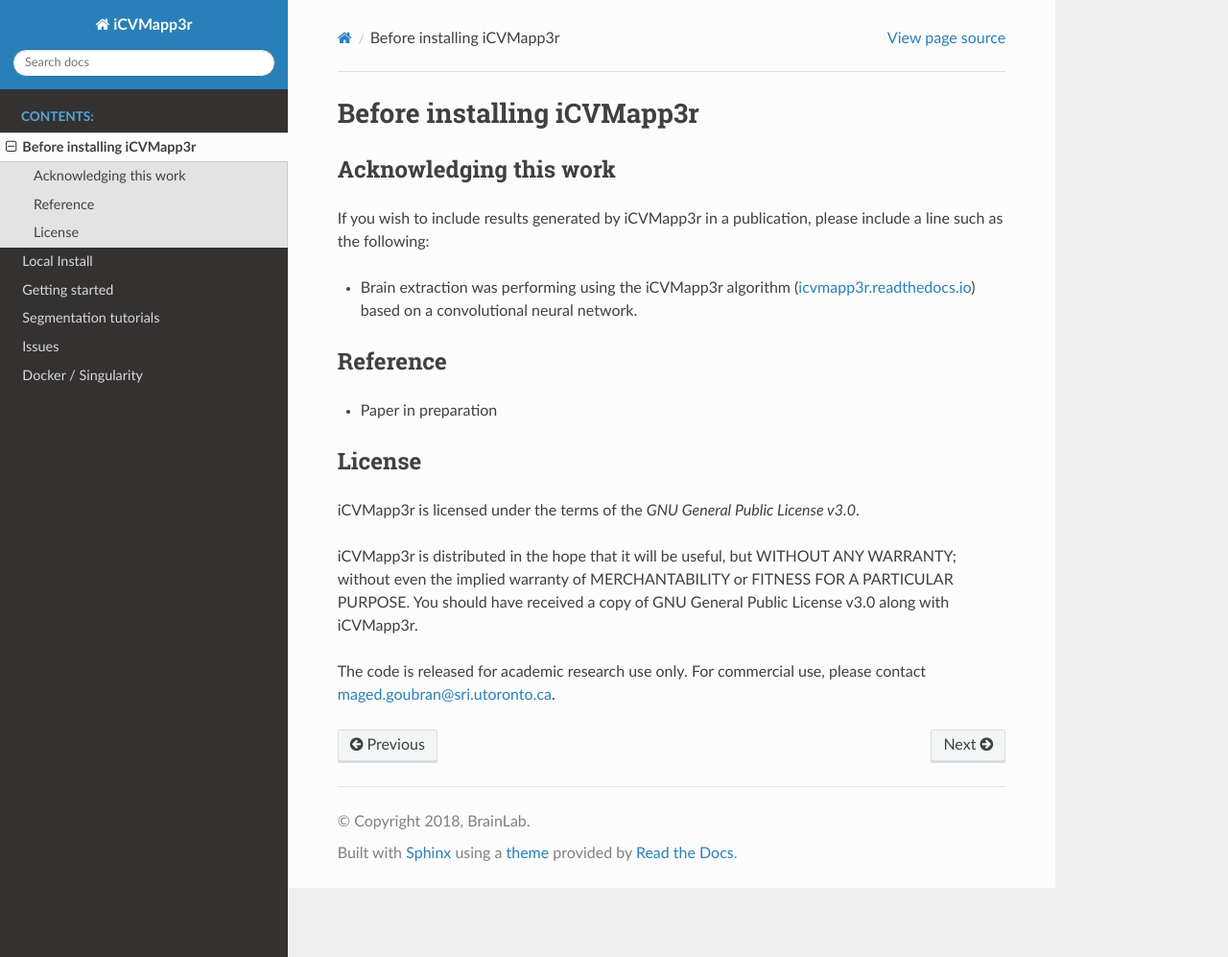
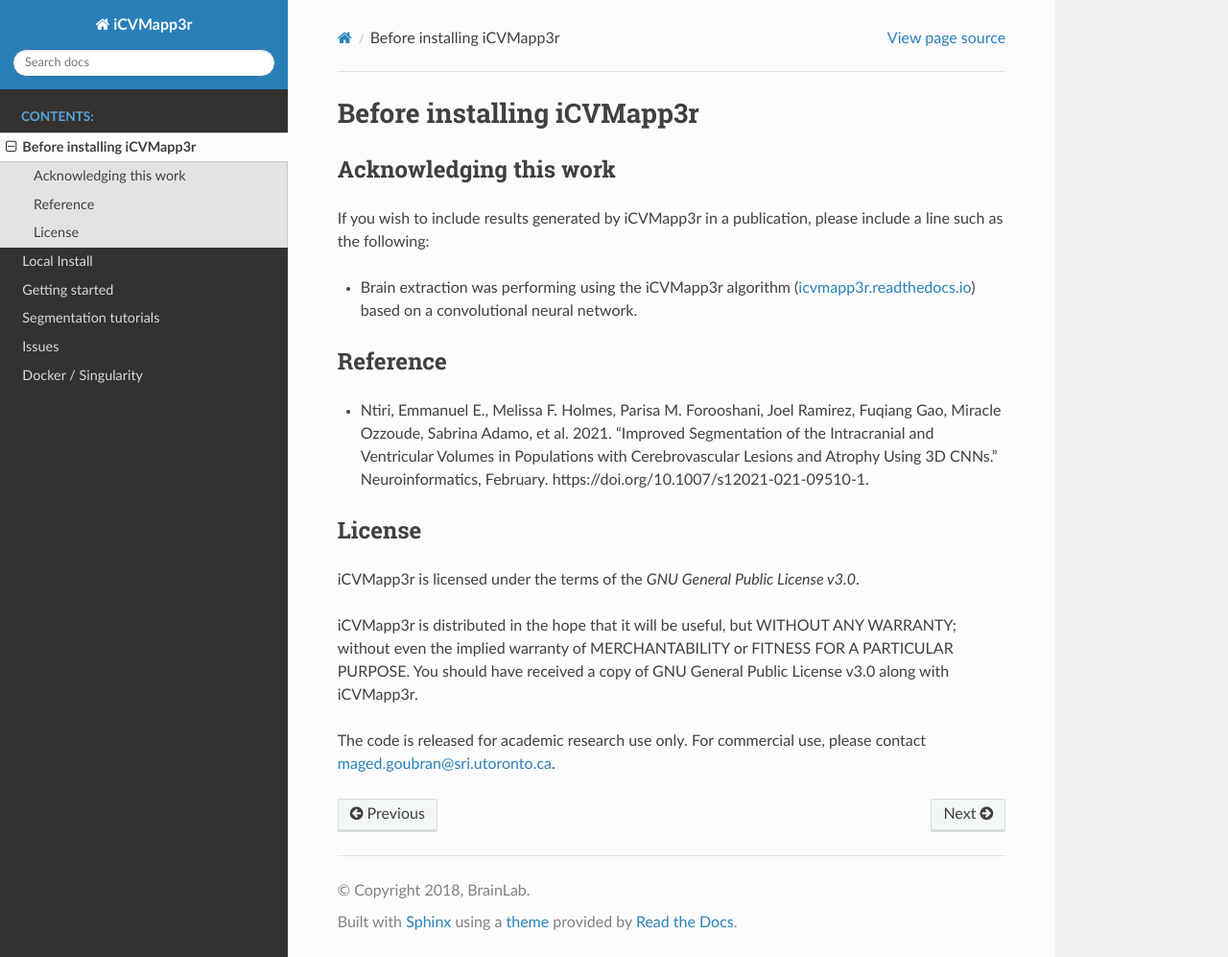
Before and after one commit to AICONSlab/iCVMapp3r, a Sphinx documentation site: the page built from docs/before_install.md, in a window 1280 px wide and 997 px high. Shown: the whole window at 96% size. Built offline with Sphinx 7.4.7 and the Read the Docs theme 2.0.0, drawn with Linux system fonts in a browser that asks for light colours.

Commit message:
Update before_install.md

```diff
--- a/docs/before_install.md
+++ b/docs/before_install.md
@@ -7,7 +7,10 @@ If you wish to include results generated by iCVMapp3r in a publication, please i
 
 ## Reference
 
-* Paper in preparation
+* Ntiri, Emmanuel E., Melissa F. Holmes, Parisa M. Forooshani, Joel Ramirez, Fuqiang Gao, Miracle Ozzoude,
+Sabrina Adamo, et al. 2021. “Improved Segmentation of the Intracranial and Ventricular Volumes in
+Populations with Cerebrovascular Lesions and Atrophy Using 3D CNNs.” Neuroinformatics, February.
+https://doi.org/10.1007/s12021-021-09510-1.
 
 
 ## License
```
